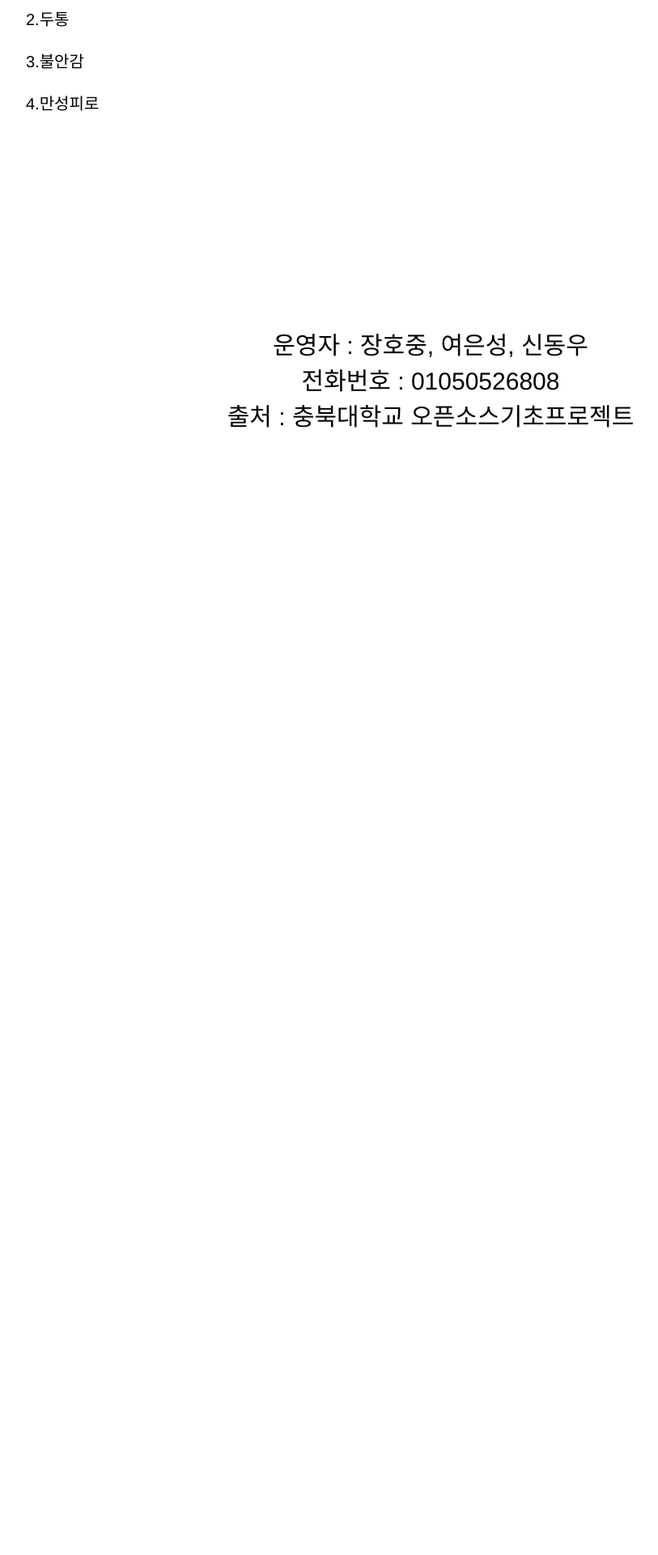
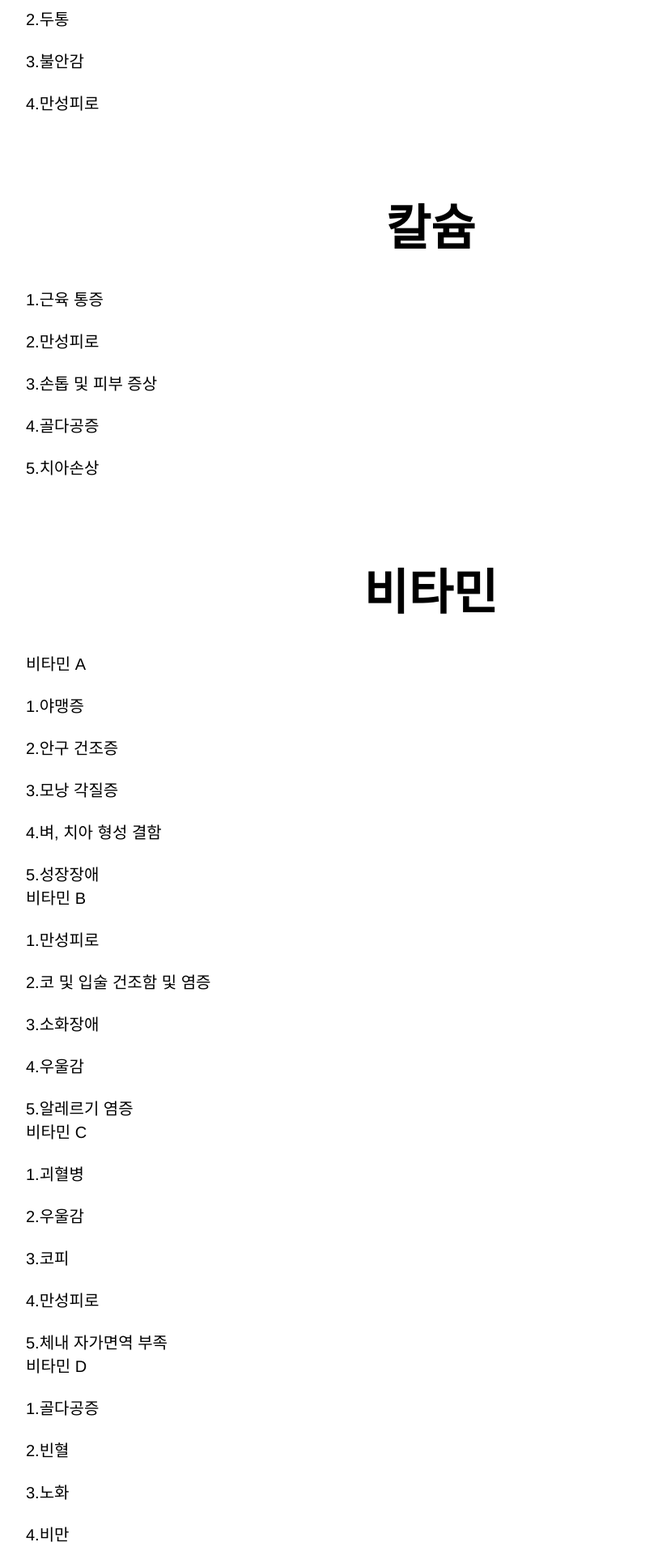
Before and after one commit to snsthqhr/opensauce, a Django app: template templates/pynuts/homepage_problem.html in a window 1280 px wide. Shown: the part 1595-3515 px from the top of the page at 81% size, without its empty margins (108-921 px from the left). Before the commit the page ends 2123 px from the top, so only its background shows below. Run offline with Django 3.2, Linux system fonts and the light colour scheme; the template is opened without the code that fills it, so the values that code supplies are empty.

Commit message:
problem 비타민

```diff
--- a/templates/pynuts/homepage_problem.html
+++ b/templates/pynuts/homepage_problem.html
@@ -53,6 +53,33 @@
 <li>1.탈모 증상 <br/><br/>2.두통<br/><br/>3.불안감<br/><br/>4.만성피로<br/><br/>
 </li>
 </div>
+<h1>
+    <br/>
+    칼슘</h1>
+<br/>
+<div class="new">
+<li>1.근육 통증 <br/><br/>2.만성피로<br/><br/>3.손톱 및 피부 증상<br/><br/>4.골다공증<br/><br/>5.치아손상<br/><br/>
+</li>
+</div>
+
+<h1>
+    <br/>
+    비타민</h1>
+<br/>
+<div class="new">
+    <li>비타민 A</li><br/>
+<li>1.야맹증 <br/><br/>2.안구 건조증<br/><br/>3.모낭 각질증<br/><br/>4.벼, 치아 형성 결함<br/><br/>5.성장장애<br/>
+</li>
+<li>비타민 B</li><br/>
+<li>1.만성피로 <br/><br/>2.코 및 입술 건조함 및 염증<br/><br/>3.소화장애<br/><br/>4.우울감<br/><br/>5.알레르기 염증<br/>
+</li>
+<li>비타민 C</li><br/>
+<li>1.괴혈병 <br/><br/>2.우울감<br/><br/>3.코피<br/><br/>4.만성피로<br/><br/>5.체내 자가면역 부족<br/>
+</li>
+<li>비타민 D</li><br/>
+<li>1.골다공증 <br/><br/>2.빈혈<br/><br/>3.노화<br/><br/>4.비만<br/><br/>5.구루병<br/>
+</li>
+</div>
 
 
 
```
